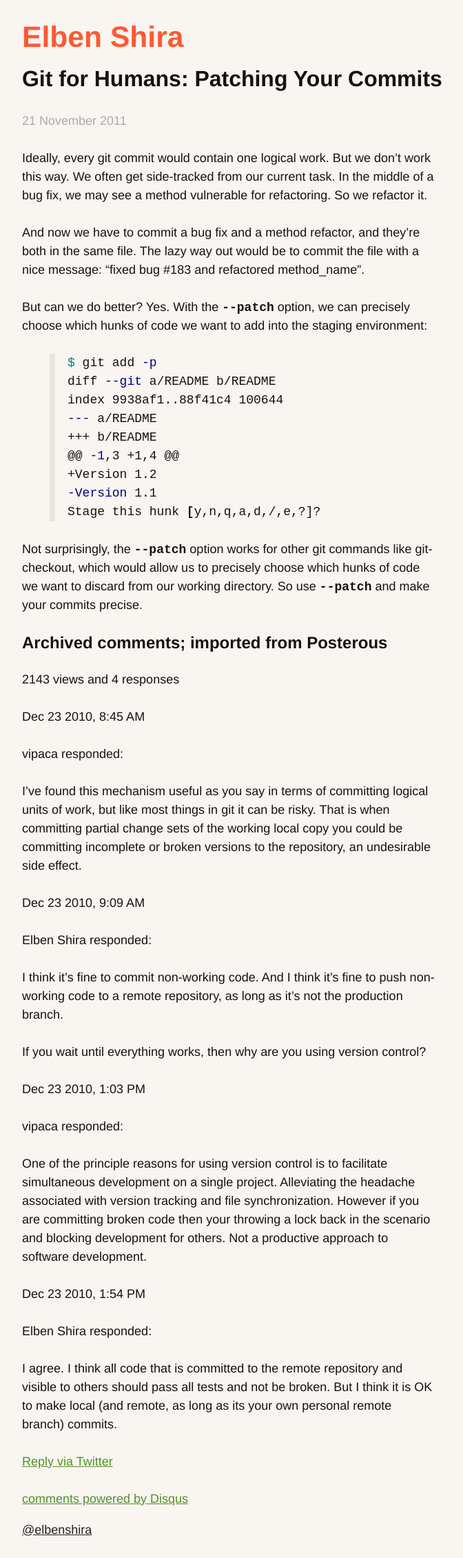
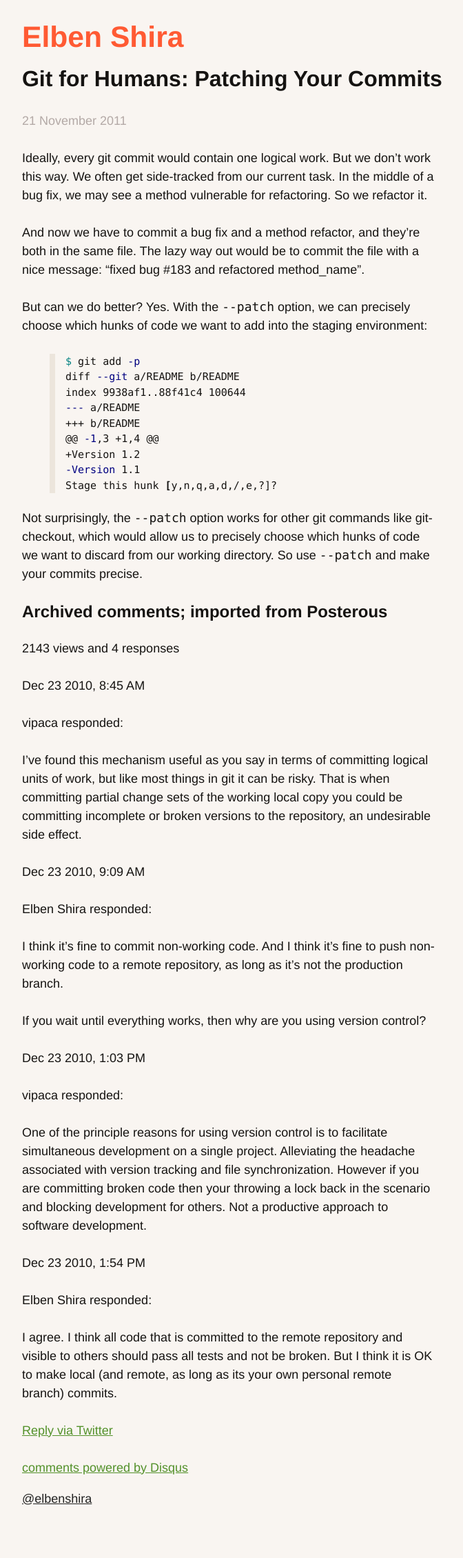
Before and after one commit to elben/elben.github.io-jekyll, a Jekyll site: the page built from _posts/2011-11-21-git-for-humans-patching-your-commits.markdown, in a window 1280 px wide. Shown: the whole page at 69% size, without its empty margins (258-930 px from the left). Built offline with Jekyll 4.4.1, drawn with Linux system fonts in a browser that asks for light colours; Markdown is read by kramdown in place of the engine named in the settings; comment, search, counter and statistics services are not loaded; after the commit the page ends 2214 px from its top, so only the background shows below that.

Commit message:
Set font size for pre blocks.

```diff
--- a/css/default.css
+++ b/css/default.css
@@ -48,16 +48,19 @@ img#background {
   right: 0;
 }
 
+/* code is used in body (not just code blocks), so we need to be sure to handle
+ * vertical rhyhtm. Simpliest to keep font-size 1em. */
 code {
-  font-family: "inconsolata-1", "inconsolata-2", monospace;
-  font-weight: bold;
+  font-family: Consolas, "inconsolata-1", "inconsolata-2", monospace;
+  font-weight: normal;
   font-size: 1em;
   line-height: 1em; /* For some reason, 1em for monospace fonts gives us vertical rhyhtm. */
 }
 
 pre {
-  font-size: 1em;
-  font-family: "inconsolata-1", "inconsolata-2", monospace;
+  font-size: 15px;
+  line-height: 1.5em;
+  font-family: Consolas, "inconsolata-1", "inconsolata-2", monospace;
   border-left: 8px solid #ece5dc;
   padding: 0 1em;
   margin: 1.5em 0; /* 1.5em margin to flow with default body line-height. */
```
